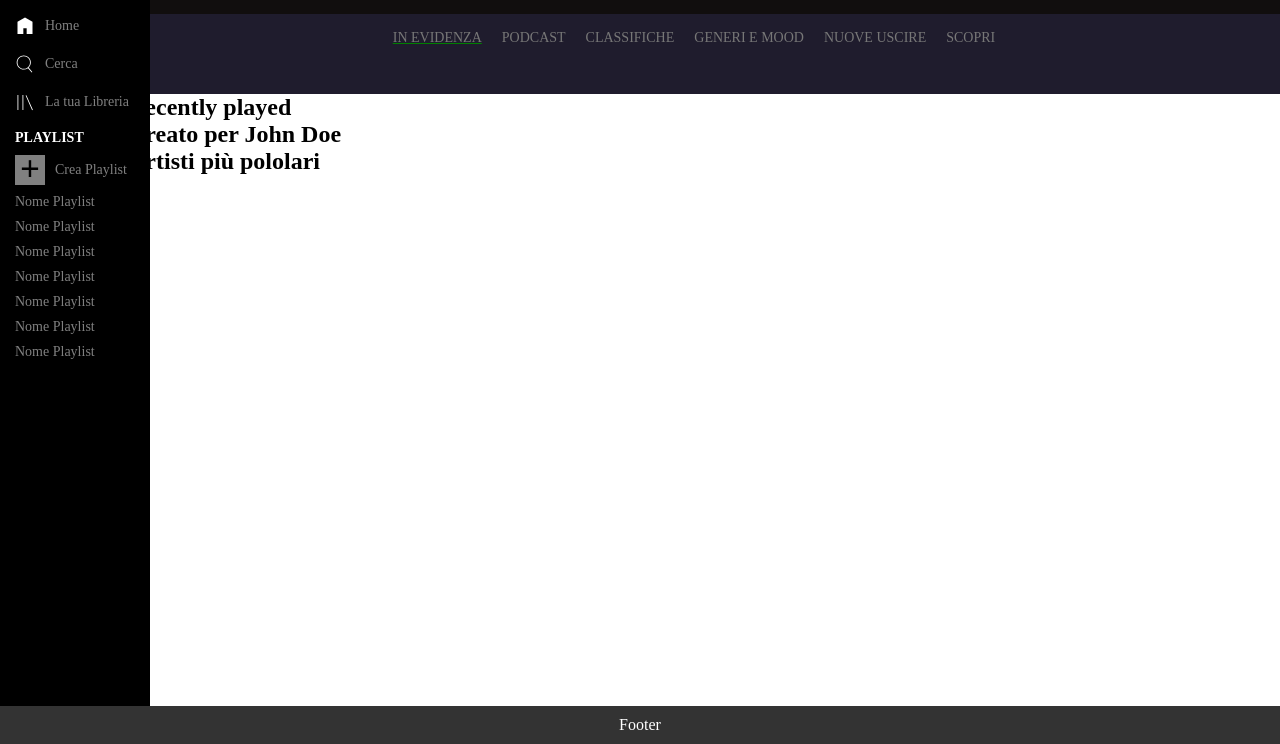
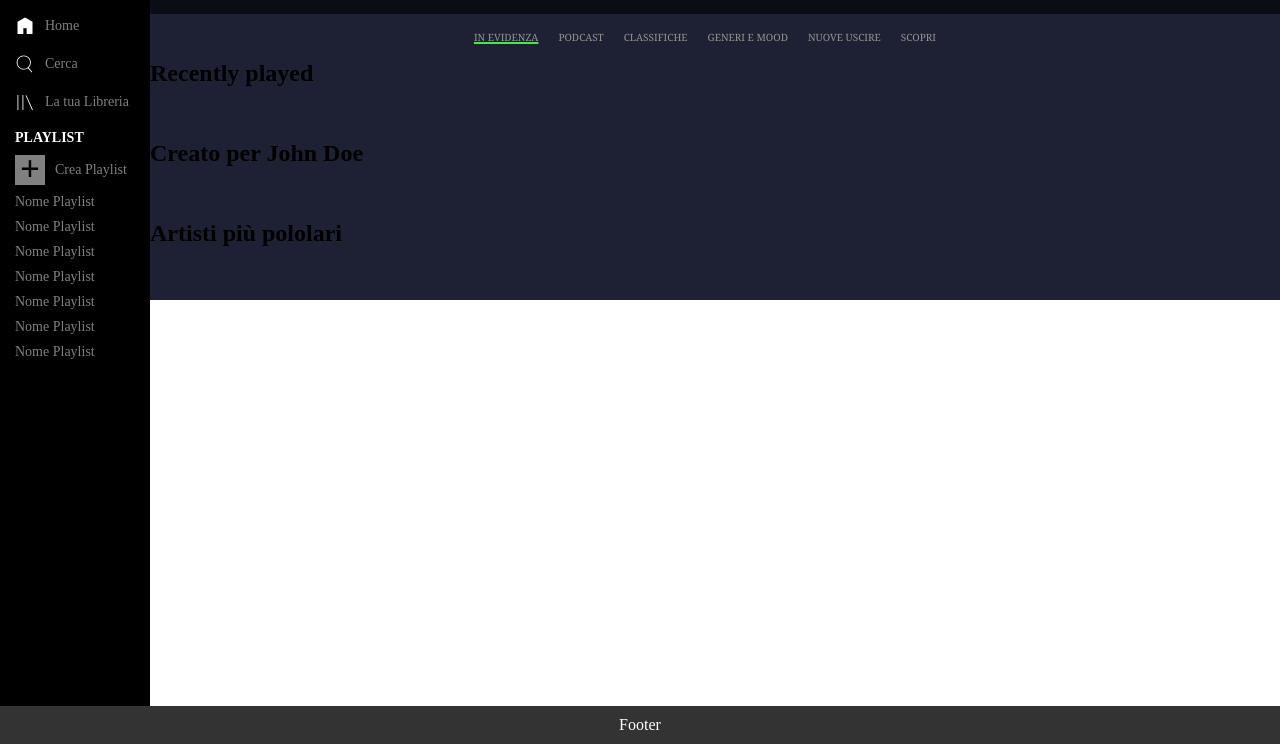
Before and after one commit to davidequattrocchi10/html-css-spotifyweb, a plain HTML site: page index.html in a window 1280 px wide. Shown: the part 56-800 px from the top of the page. Drawn offline with Linux system fonts and the light colour scheme.

Commit message:
Add list in the section2

```diff
--- a/style.css
+++ b/style.css
@@ -37,6 +37,10 @@
 
     .desktop-only {
         visibility: hidden;
+    }
+
+    .content{
+        margin-left: 40px !important;
     }
 }
 
@@ -107,12 +111,12 @@
 
 /* Stile del contenuto e della prima sezione - header */
 .content {
-    margin-left: 10%;
-    overflow-y: auto;
+    margin-left: 150px;
+    height: 100%;
 }
 
 header {
-    background-color: #110e0e;
+    background-color: #0b0d15;
     height: 70px;
     display: flex;
     justify-content: flex-end;
@@ -139,26 +143,27 @@ header {
 
 /* Stile seconda sezione */
 .container_section2{
-    background-color: #1f1c2d;
-    height: 10vh;
+    background-color: #1d2133;
 
 }
 .list {
-    background-color: #1f1c2d;
+    background-color: #1d2133;
     list-style: none;
     padding: 1rem 0rem;
     display: flex;
     justify-content: center;
+    flex-wrap: wrap;
 }
 
 .list li {
     margin-right: 20px;
-    font-size: 14px;
+    font-size: 10px;
+    font-family:Georgia, 'Times New Roman', Times, serif
 }
 
 .list li a {
     text-decoration: none;
-    color: #777;
+    color: #9b9a9af2;
     transition: color 0.3s;
 }
 
@@ -169,10 +174,16 @@ header {
 /* Stile per la sottolineatura verde */
 .sottolineatura{
     text-decoration: underline;
-    text-decoration-color: green; /* Colore verde */
+    text-decoration-color: #3fef3f; /* Colore verde */
+    text-decoration-thickness: 2px;
 }
 
+/* Stile terza sezione */
+.section{
+    background-color: #1d2133;
+    height: 10vh;
 
+}
 
 /* Footer */
 footer {
```
